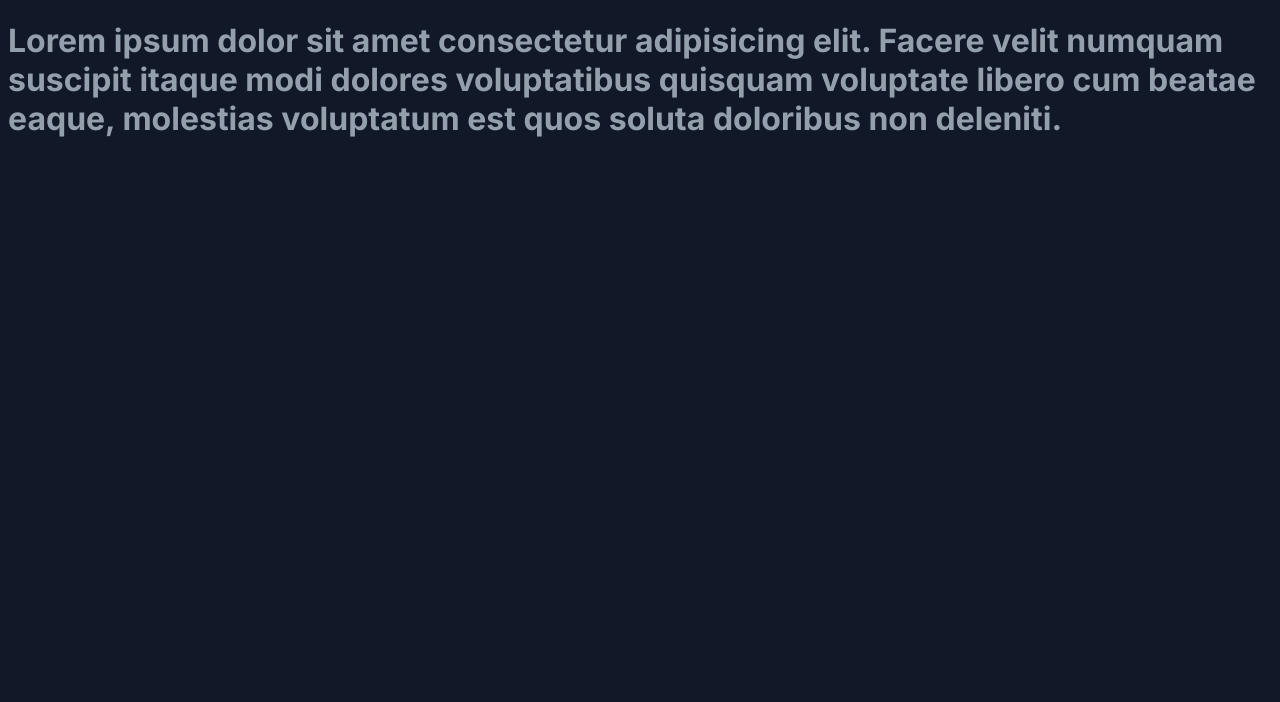
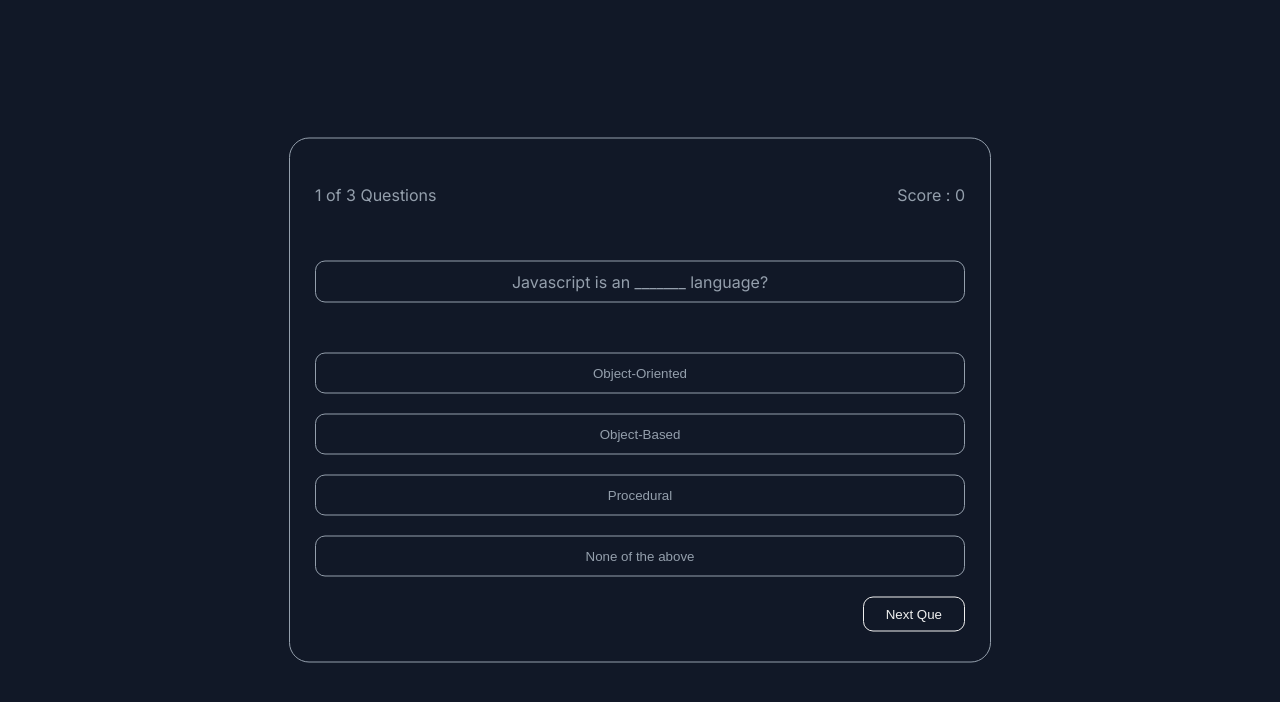
Before and after one commit to kammar20/js-quiz-app, a plain HTML site: page index.html in a window 1280 px wide. Drawn offline with Linux system fonts and the light colour scheme.

Commit message:
added color changes feature

```diff
--- a/app.js
+++ b/app.js
@@ -0,0 +1,65 @@
+///
+const question = document.querySelector('.question');
+const optionGroup = document.querySelector('.options-group');
+
+const optionA = document.querySelector('.option-a');
+const optionB = document.querySelector('.option-b');
+const optionC = document.querySelector('.option-c');
+const optionD = document.querySelector('.option-d');
+///
+const quetionsList = [
+  {
+    queNum: 1,
+    que: 'Javascript is an _______ language?',
+    optionA: 'Object-Oriented',
+    optionB: 'Object-Based',
+    optionC: 'Procedural',
+    optionD: 'None of the above',
+    corect: 'a',
+  },
+  {
+    queNum: 2,
+    que: 'Which of the following keywords is used to define a variable in Javascript?',
+    optionA: 'var',
+    optionB: 'let',
+    optionC: 'Both A and B',
+    optionD: 'None of the above',
+    corect: 'c',
+  },
+];
+
+let currentQue = 0;
+let score = 0;
+
+optionGroup.addEventListener(
+  'click',
+  function (e) {
+    const selectedOption = e.target;
+
+    /// color correct item
+    for (let child of optionGroup.children) {
+      if (child.value === quetionsList[currentQue].corect) {
+        child.style.backgroundColor = 'green';
+        child.style.color = '#efefef';
+        child.style.borderColor = '#fff';
+      }
+
+      /// after selecting any option
+      child.style.cursor = 'not-allowed';
+    }
+
+    /// color user selected item
+    if (selectedOption.value === quetionsList[currentQue].corect) {
+      selectedOption.style.backgroundColor = 'green';
+      selectedOption.style.color = '#efefef';
+      selectedOption.style.borderColor = '#fff';
+      score += 1;
+      console.log(score);
+    } else {
+      selectedOption.style.backgroundColor = 'red';
+      selectedOption.style.color = '#efefef';
+      selectedOption.style.borderColor = '#fff';
+    }
+  },
+  { once: true }
+);
--- a/index.html
+++ b/index.html
@@ -9,9 +9,41 @@
 </head>
 
 <body>
-    <h1>Lorem ipsum dolor sit amet consectetur adipisicing elit. Facere velit numquam suscipit itaque modi dolores
-        voluptatibus quisquam voluptate libero cum beatae eaque, molestias voluptatum est quos soluta doloribus non
-        deleniti.</h1>
+
+    <div class="container">
+        <!-- <div class="new-btn-group">
+            <button class="new-btn-a" value="a">New Button</button>
+            <button class="new-btn-b" value="b">New Button</button>
+            <button class="new-btn-c" value="c">New Button</button>
+            <button class="new-btn-d" value="d">New Button</button>
+
+        </div> -->
+
+        <!-- Score Question Group -->
+        <div class="score-que-group">
+            <p> <span class="que-num">1</span> of 3 Questions</p>
+            <p>Score : <span class="score">0</span></p>
+        </div>
+
+        <!-- Question -->
+        <p class="question">Javascript is an _______ language?</p>
+
+        <!-- Option Group -->
+        <div class="options-group">
+            <button class="option-a btn" value="a">Object-Oriented</button>
+            <button class="option-b btn" value="b">Object-Based</button>
+            <button class="option-c btn" value="c">Procedural</button>
+            <button class="option-d btn" value="d">None of the above</button>
+        </div>
+
+        <div class="button-group">
+            <!-- <button class="btn submit">Submit</button> -->
+            <button class="next-que btn-bottom">Next Que</button>
+        </div>
+
+
+    </div>
+
 
     <script src="app.js"></script>
 </body>
--- a/style.css
+++ b/style.css
@@ -6,3 +6,73 @@ body {
   background-color: #111827;
   color: #949fac;
 }
+
+.container {
+  width: 650px;
+  border: 1px solid #949fac;
+  border-radius: 20px;
+  padding: 30px 25px;
+
+  position: absolute;
+  top: 50%;
+  left: 50%;
+  transform: translate(-50%, -50%);
+}
+
+.score-que-group {
+  display: flex;
+  justify-content: space-between;
+  align-items: center;
+}
+
+.question {
+  text-align: center;
+  border: 1px solid #949fac;
+  padding: 10px;
+  border-radius: 10px;
+  margin: 40px 0 50px;
+}
+
+.options-group {
+  display: flex;
+  flex-direction: column;
+}
+
+.btn {
+  margin-bottom: 20px;
+  background-color: transparent;
+  border: 1px solid #949fac;
+  padding: 12px 0;
+  border-radius: 10px;
+  color: #949fac;
+  cursor: pointer;
+  transition: all 0.3s ease;
+}
+
+.btn:hover {
+  background-color: #949fac;
+  color: #efefef;
+}
+
+/* button Group */
+.button-group {
+  display: flex;
+  justify-content: flex-end;
+}
+
+.btn-bottom {
+  background-color: transparent;
+  border: 1px solid #efefef;
+  padding: 9px 22px;
+  border-radius: 10px;
+  color: #efefef;
+  cursor: pointer;
+  transition: all 0.2s;
+}
+.btn-bottom:active {
+  background-color: #949fac;
+}
+
+.not-Allowed {
+  cursor: not-allowed;
+}
```
